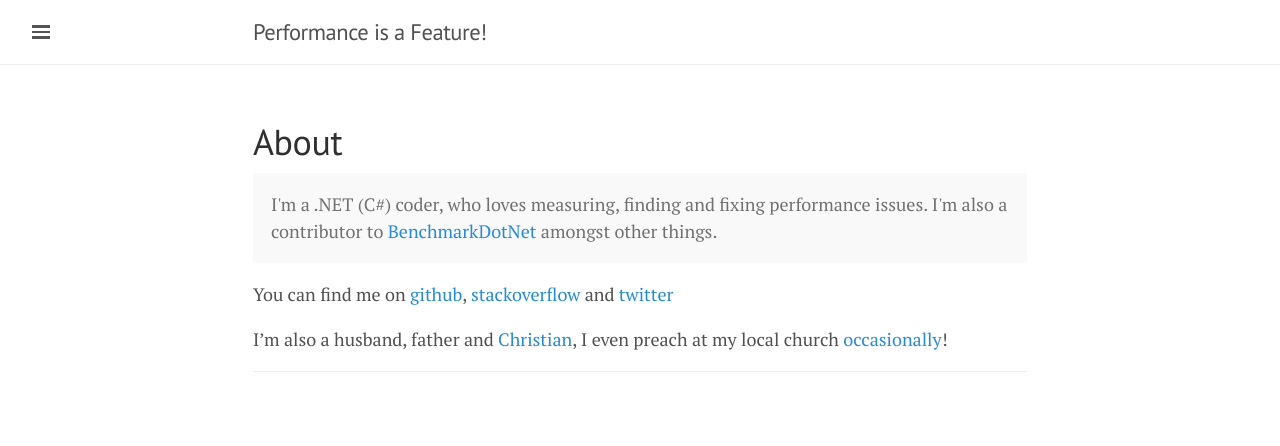
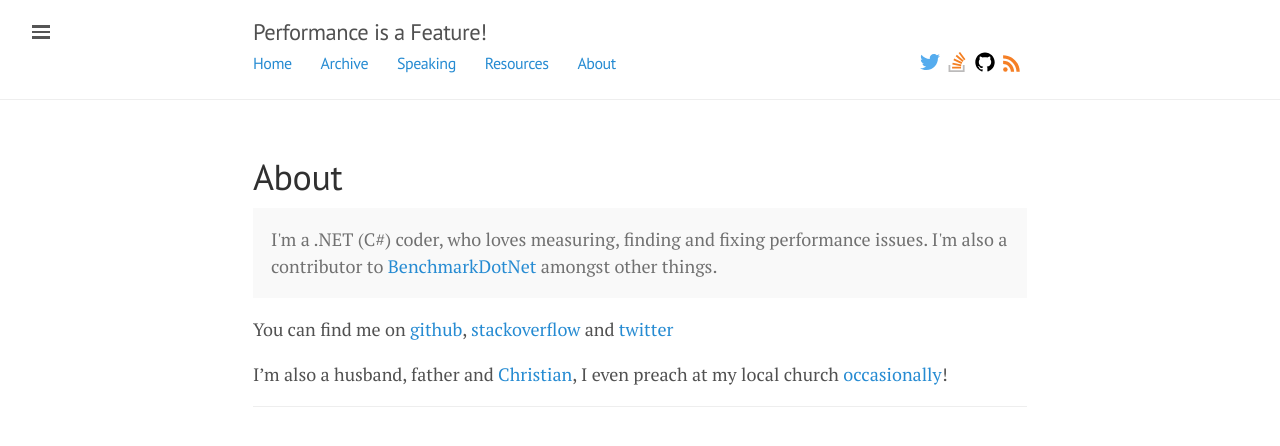
Before and after one commit to mattwarren/mattwarren.github.io, a Jekyll site: the page built from about.md, in a window 1280 px wide. Shown: the top 446 px of the page. Built offline with Jekyll 4.4.1, drawn with Linux system fonts in a browser that asks for light colours; nearby versions of some CDN libraries.

Commit message:
Add "social" buttons to the top of each page

```diff
--- a/_layouts/default.html
+++ b/_layouts/default.html
@@ -16,8 +16,49 @@
         <div class="container">
           <h3 class="masthead-title">
             <a href="{{ site.baseurl }}/" title="Home">{{ site.title }}</a>
-            <small>{{ site.tagline }}</small>
           </h3>
+          <nav class="site-nav">
+            <a class="page-link" href="/">Home</a>
+            <a class="page-link" href="/postsByYear/">Archive</a>
+            <a class="page-link" href="/Speaking/">Speaking</a>
+            <a class="page-link" href="/Resources/">Resources</a>
+            <a class="page-link" href="/About/">About</a>
+            <div class="social-list">
+              <a href="https://twitter.com/matthewwarren">
+                <span class="icon  icon--twitter">
+                  <svg viewBox="0 0 16 16">
+                    <path fill="#55acee" d="M15.969,3.058c-0.586,0.26-1.217,0.436-1.878,0.515c0.675-0.405,1.194-1.045,1.438-1.809
+                    c-0.632,0.375-1.332,0.647-2.076,0.793c-0.596-0.636-1.446-1.033-2.387-1.033c-1.806,0-3.27,1.464-3.27,3.27 c0,0.256,0.029,0.506,0.085,0.745C5.163,5.404,2.753,4.102,1.14,2.124C0.859,2.607,0.698,3.168,0.698,3.767 c0,1.134,0.577,2.135,1.455,2.722C1.616,6.472,1.112,6.325,0.671,6.08c0,0.014,0,0.027,0,0.041c0,1.584,1.127,2.906,2.623,3.206 C3.02,9.402,2.731,9.442,2.433,9.442c-0.211,0-0.416-0.021-0.615-0.059c0.416,1.299,1.624,2.245,3.055,2.271 c-1.119,0.877-2.529,1.4-4.061,1.4c-0.264,0-0.524-0.015-0.78-0.046c1.447,0.928,3.166,1.469,5.013,1.469 c6.015,0,9.304-4.983,9.304-9.304c0-0.142-0.003-0.283-0.009-0.423C14.976,4.29,15.531,3.714,15.969,3.058z"></path>
+                  </svg>
+                </span>
+              </a>
+              <a href="http://stackoverflow.com/users/4500/matt-warren">
+                <span class="icon  icon--stackoverflow">
+                  <svg viewBox="0 0 12.56 14.84">
+                    <polygon fill="#BCBBBB" points="10.6 13.52 10.6 9.56 11.92 9.56 11.92 14.84 0 14.84 0 9.56 1.32 9.56 1.32 13.52 10.6 13.52"></polygon>
+                    <path fill="#f48023" d="M4.52,9.78L11,11.14l0.28-1.28L4.8,8.5ZM5.36,6.66l6,2.8,0.56-1.2-6-2.8ZM7,3.7l5.08,4.24,0.84-1L7.88,2.7Zm3.28-3.12-1.08.8,4,5.32,1.08-.8Zm-6,12.2H11V11.46H4.36v1.32Z" transform="translate(-1.72 -0.58)"></path>
+                  </svg>
+                </span>
+              </a>
+              <a href="https://github.com/mattwarren/">
+                <span class="icon  icon--github">
+                  <svg viewBox="0 0 16 16">
+                    <!-- <path fill="#FFFFFF" -->
+                    <path fill="#000000" d="M7.999,0.431c-4.285,0-7.76,3.474-7.76,7.761 c0,3.428,2.223,6.337,5.307,7.363c0.388,0.071,0.53-0.168,0.53-0.374c0-0.184-0.007-0.672-0.01-1.32 c-2.159,0.469-2.614-1.04-2.614-1.04c-0.353-0.896-0.862-1.135-0.862-1.135c-0.705-0.481,0.053-0.472,0.053-0.472 c0.779,0.055,1.189,0.8,1.189,0.8c0.692,1.186,1.816,0.843,2.258,0.645c0.071-0.502,0.271-0.843,0.493-1.037 C4.86,11.425,3.049,10.76,3.049,7.786c0-0.847,0.302-1.54,0.799-2.082C3.768,5.507,3.501,4.718,3.924,3.65 c0,0,0.652-0.209,2.134,0.796C6.677,4.273,7.34,4.187,8,4.184c0.659,0.003,1.323,0.089,1.943,0.261 c1.482-1.004,2.132-0.796,2.132-0.796c0.423,1.068,0.157,1.857,0.077,2.054c0.497,0.542,0.798,1.235,0.798,2.082 c0,2.981-1.814,3.637-3.543,3.829c0.279,0.24,0.527,0.713,0.527,1.437c0,1.037-0.01,1.874-0.01,2.129 c0,0.208,0.14,0.449,0.534,0.373c3.081-1.028,5.302-3.935,5.302-7.362C15.76,3.906,12.285,0.431,7.999,0.431z"></path>
+                  </svg>
+                </span>
+              </a>
+              <a href="/atom.xml">
+                <span class="icon  icon--feeds">
+                  <svg viewBox="0 0 16 16">
+                    <circle fill="#F57F25" cx="1.9" cy="14" r="1.8"></circle>
+                    <path fill="#F57F25" d="M8.9,15.8H6.3c0-3.5-2.8-6.2-6.2-6.2l0,0V7C5,7,8.9,10.9,8.9,15.8z"></path>
+                    <path fill="#F57F25" d="M10.8,15.8C10.8,9.9,6,5.1,0.1,5.1V2.5c7.4,0,13.3,6,13.3,13.3H10.8z"></path>
+                  </svg>
+                </span>
+              </a>
+            </div>
+          </nav>
         </div>
       </div>
 
```
Also changed, not shown: _includes/poole.css (+30 -0 lines).
